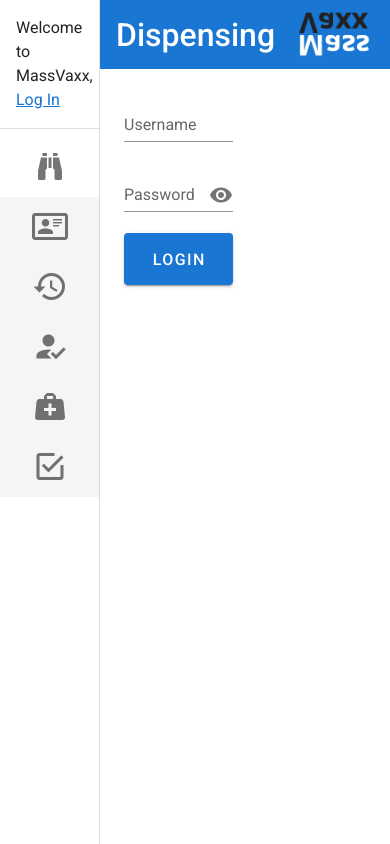
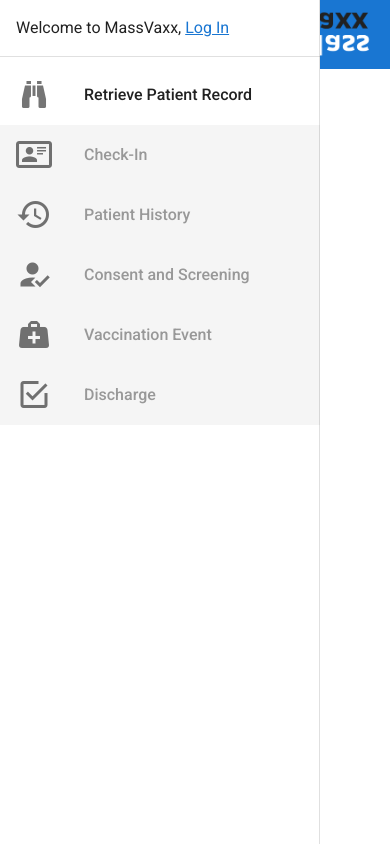
Before and after one commit to david-fraley/MassVaccinationSystem, a Vue app in the folder PointOfDispensingApp/: page /UserLogin in a window 390 px wide. Built offline with nearby package versions, Linux system fonts and the light colour scheme; what v-mask would draw is missing.

Commit message:
Update POD side bar on mobile
Side bar on mobile is small but when clicked it expands

```diff
--- a/PointOfDispensingApp/src/App.vue
+++ b/PointOfDispensingApp/src/App.vue
@@ -10,7 +10,7 @@
         height="100%">
     </v-app-bar>
 
-    <v-navigation-drawer :mini-variant="mini" :mini-variant-width="100" v-model="drawer" app width="20em" permanent>
+    <v-navigation-drawer :mini-variant="mini" :mini-variant-width="90" v-model="drawer" :expand-on-hover="hover" app width="20em" permanent>
       <v-sheet color="white" class="pa-4">
         <span v-if="isLoggedIn">
           <v-btn icon color="accent">
@@ -123,6 +123,10 @@
           return this.$vuetify.breakpoint.mdAndDown;
         },
 
+      hover() {
+        return this.$vuetify.breakpoint.mdAndDown;
+      },
+
       isCheckInPageDisabled() {
         return this.$store.getters.isCheckInPageDisabled
       },
```
